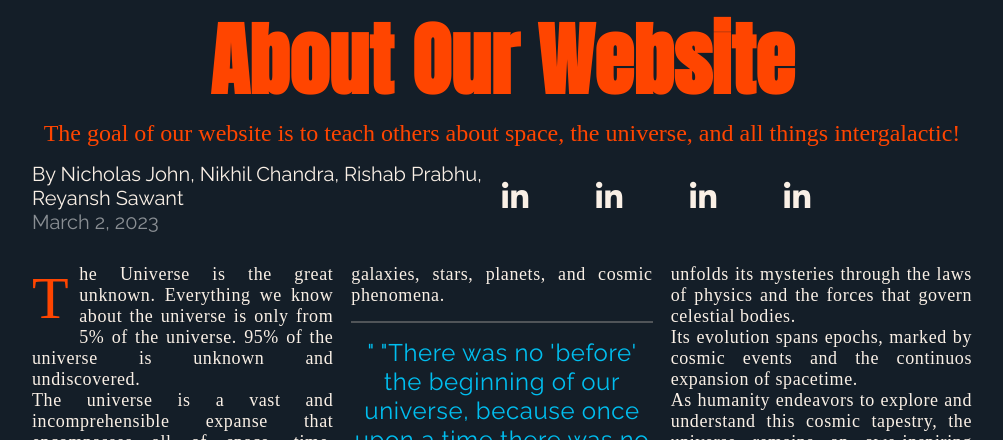
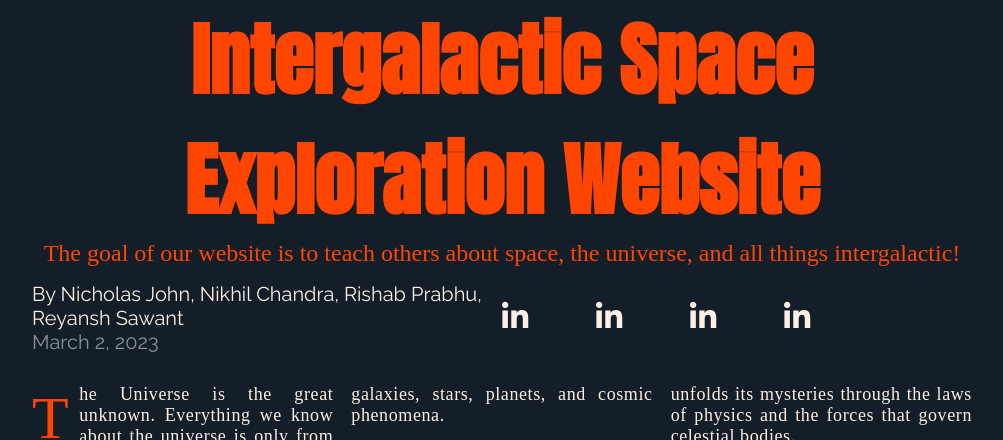
Before and after one commit to reyanshsawant/hackathon, a website: page nicholas.html in a window 1280 px wide. Shown: the part 707-1147 px from the top of the page, without its empty margins (138-1141 px from the left). Drawn offline with nearby package versions, Linux system fonts and the light colour scheme; a web font is replaced by a local one.

Commit message:
name update

```diff
--- a/nicholas.html
+++ b/nicholas.html
@@ -166,7 +166,7 @@ function addQuotes() {
             loading="lazy"
             class="hero-img"
           />
-          <h1 class="hero-title">About Our Website</h1>
+          <h1 class="hero-title">Intergalactic Space Exploration Website</h1>
           <p class="hero-subtitle">
             The goal of our website is to teach others about space, the universe, and all things intergalactic!
           </p>
```
